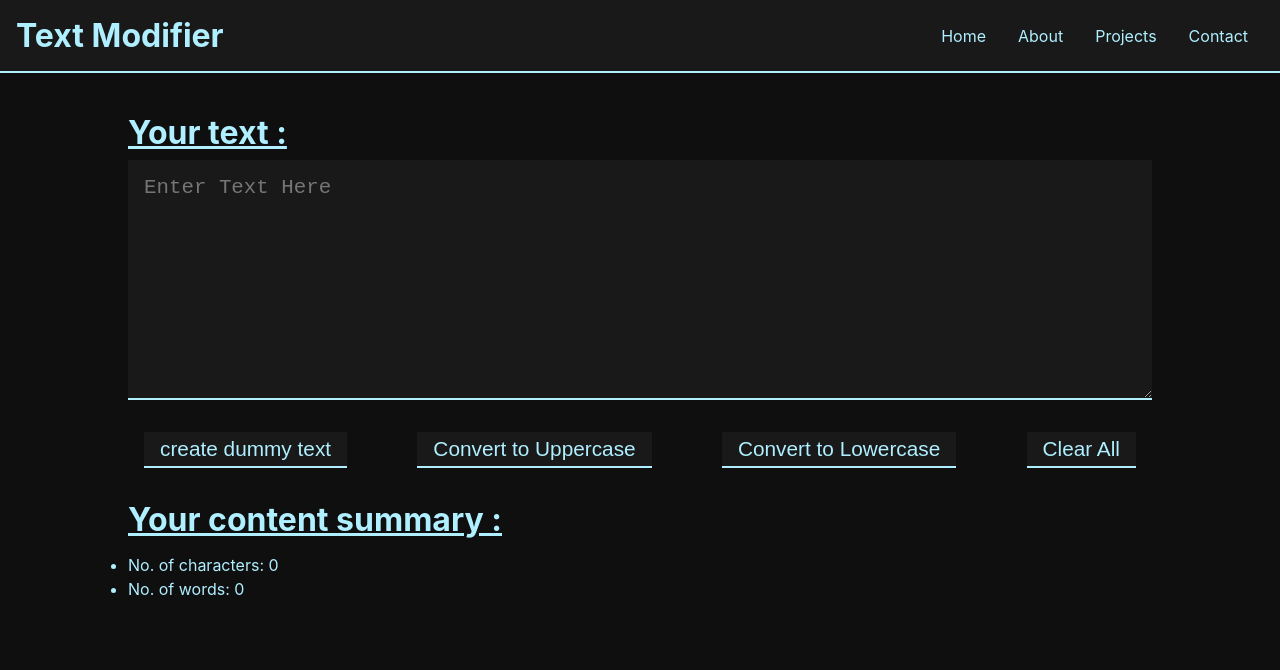
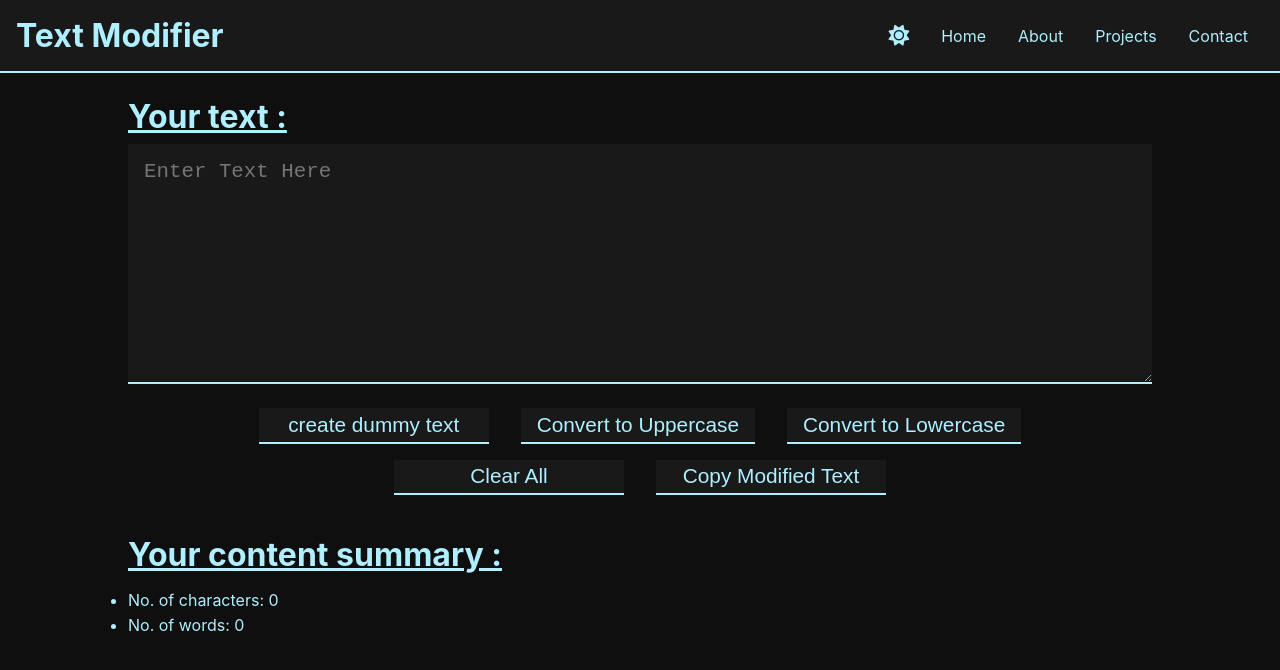
Before and after one commit to Chetan-KK/Text-modifier-react-app, a React (Create React App) app: page / in a window 1280 px wide. Shown: the top 670 px of the page. Built offline with nearby package versions, Linux system fonts and the light colour scheme.

Commit message:
dark mode and light mode is working now

```diff
--- a/public/index.html
+++ b/public/index.html
@@ -25,6 +25,13 @@
       Learn how to configure a non-root public URL by running `npm run build`.
     -->
     <title>Text Modifier</title>
+    <link
+      rel="stylesheet"
+      href="https://cdnjs.cloudflare.com/ajax/libs/font-awesome/6.1.2/css/all.min.css"
+      integrity="sha512-1sCRPdkRXhBV2PBLUdRb4tMg1w2YPf37qatUFeS7zlBy7jJI8Lf4VHwWfZZfpXtYSLy85pkm9GaYVYMfw5BC1A=="
+      crossorigin="anonymous"
+      referrerpolicy="no-referrer"
+    />
   </head>
   <body>
     <noscript>You need to enable JavaScript to run this app.</noscript>
--- a/src/App.css
+++ b/src/App.css
@@ -2,6 +2,11 @@
   --bg-color: rgb(15, 15, 15);
   --bg-color-dark: rgb(25, 25, 25);
   --text-color: rgb(175, 239, 255);
+}
+.lightMode {
+  --bg-color: rgb(240, 240, 240);
+  --bg-color-dark: rgb(255, 255, 255);
+  --text-color: rgb(0, 78, 180);
 }
 *,
 *::before,
--- a/src/components/NavBar.js
+++ b/src/components/NavBar.js
@@ -1,11 +1,29 @@
-import React from 'react';
+import React, { useState } from 'react';
 import './css/NavBar.css';
+document.cookie = 'mode=light';
 
 export default function NavBar(props) {
+
+    const [modeText, setModeText] = useState(<i class="fa-solid fa-sun"></i>);
+
+    function handleModeChange() {
+        if (document.cookie === 'mode=light') {
+            document.body.classList.add('lightMode');
+            setModeText(<i class="fa-solid fa-moon"></i>);
+            document.cookie = 'mode=dark';
+        }
+        else {
+            document.body.classList.remove('lightMode');
+            setModeText(<i class="fa-solid fa-sun"></i>);
+            document.cookie = 'mode=light';
+        }
+    }
+
     return (
         <header className='flex'>
             <h1 className='logo'>{props.title}</h1>
-            <nav>
+            <nav className='flex'>
+                <span className='link' id='modeChangeButton' onClick={handleModeChange}>{modeText}</span>
                 <a href="/" className="link">Home</a>
                 <a href="/" className="link">About</a>
                 <a href="/" className="link">Projects</a>
@@ -13,4 +31,5 @@ export default function NavBar(props) {
             </nav>
         </header>
     );
+
 }
--- a/src/components/TextModifyForm.js
+++ b/src/components/TextModifyForm.js
@@ -22,6 +22,11 @@ export default function TextModifyFrom() {
         setText(text + 'Lorem ipsum dolor sit, amet consectetur adipisicing elit. In dolore temporibus est debitis? Voluptate recusandae architecto consequatur sed itaque ratione reiciendis officia labore quas dolore accusamus voluptas ad, praesentium suscipit.');
     }
 
+    function handleCopyButton() {
+        navigator.clipboard.writeText(text);
+        alert('text copied');
+    }
+
     const [text, setText] = useState('');
     return (
         <div className='form flex'>
@@ -33,6 +38,7 @@ export default function TextModifyFrom() {
                 <button onClick={handleUpperButton}>Convert to Uppercase</button>
                 <button onClick={handleLowerButton}>Convert to Lowercase</button>
                 <button onClick={handleClearButton}>Clear All</button>
+                <button onClick={handleCopyButton}>Copy Modified Text</button>
             </div>
             <div className="summary">
                 <h1 className="title">Your content summary :</h1>
--- a/src/components/css/NavBar.css
+++ b/src/components/css/NavBar.css
@@ -8,12 +8,16 @@ header .logo {
   color: var(--text-color);
 }
 header nav .link {
+  cursor: pointer;
   text-decoration: none;
   color: var(--text-color);
   margin: 0 1rem;
 }
 header nav .link:hover {
   text-decoration: underline;
+}
+#modeChangeButton {
+  font-size: 1.3rem;
 }
 @media screen and (max-width: 500px) {
   header {
@@ -22,4 +26,11 @@ header nav .link:hover {
   header .logo {
     margin-bottom: 1rem;
   }
+  header nav {
+    justify-content: center;
+    flex-wrap: wrap;
+  }
+  header nav .link {
+    margin: 0.3rem 1rem;
+  }
 }
--- a/src/components/css/TextModifyFrom.css
+++ b/src/components/css/TextModifyFrom.css
@@ -1,6 +1,6 @@
 .form {
   flex-direction: column;
-  padding: 2rem 0;
+  padding: 1rem 0;
 }
 .form * {
   color: var(--text-color);
@@ -22,17 +22,18 @@
 }
 .buttons {
   flex-wrap: wrap;
-  margin-top: 2rem;
-  justify-content: space-between;
+  margin-top: 1rem;
+  justify-content: center;
 }
 .buttons button {
-  margin: 0 1rem;
+  min-width: 230px;
+  margin: 0.5rem 1rem;
   padding: 0.3rem 1rem;
   background-color: var(--bg-color-dark);
   font-size: 1.3rem;
   border: none;
   border-bottom: 2px solid var(--text-color);
-  transition: 200ms;
+  transition: box-shadow 200ms;
 }
 
 .buttons button:hover {
```
